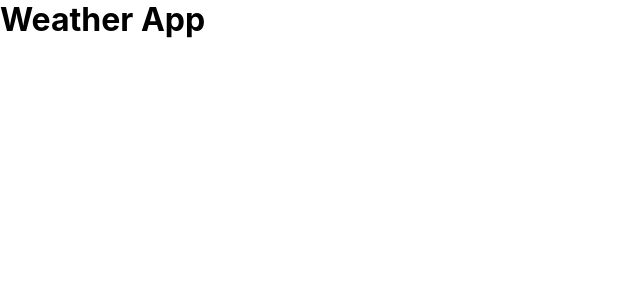
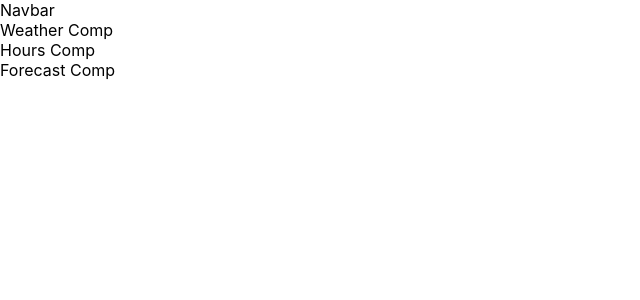
Before and after one commit to itsakhilrana/Weather-App, a React (Create React App) app: page / in a window 1280 px wide. Shown: the top 300 px of the page, without its empty margins (0-640 px from the left). Built offline with nearby package versions, Linux system fonts and the light colour scheme.

Commit message:
Added all core Components of App

```diff
--- a/package.json
+++ b/package.json
@@ -8,6 +8,7 @@
     "@testing-library/user-event": "^12.8.3",
     "react": "^17.0.2",
     "react-dom": "^17.0.2",
+    "react-router-dom": "^5.3.0",
     "react-scripts": "4.0.3",
     "web-vitals": "^1.1.2"
   },
--- a/src/App.js
+++ b/src/App.js
@@ -1,9 +1,26 @@
+import React from 'react'
 import './App.css'
+import { BrowserRouter as Router, Switch, Route } from 'react-router-dom'
+
+//Components
+import NavbarComp from './components/NavbarComp'
+
+//Screens
+import HomeScreen from './screens/HomeScreen'
+import FourOFourScreen from './screens/FourOFourScreen'
 
 function App() {
   return (
     <div className="App">
-     <h1>Weather App</h1>
+      <Router>
+        <NavbarComp />
+        <Switch>
+
+          <Route exact path="/" component={HomeScreen} />
+          <Route component={FourOFourScreen} />
+
+        </Switch>
+      </Router>
     </div>
   )
 }
--- /dev/null
+++ b/src/components/ForecastComp.js
@@ -0,0 +1,11 @@
+import React from 'react'
+
+const ForecastComp = () => {
+    return (
+        <div>
+            Forecast Comp
+        </div>
+    )
+}
+
+export default ForecastComp
--- /dev/null
+++ b/src/components/HoursComp.js
@@ -0,0 +1,13 @@
+import React from 'react'
+
+
+
+const HoursComp = () => {
+    return (
+        <div>
+            Hours Comp
+        </div>
+    )
+}
+
+export default HoursComp
--- /dev/null
+++ b/src/components/NavbarComp.js
@@ -0,0 +1,11 @@
+import React from 'react'
+
+const NavbarComp = () => {
+    return (
+        <div>
+            Navbar
+        </div>
+    )
+}
+
+export default NavbarComp
--- /dev/null
+++ b/src/components/WeatherComp.js
@@ -0,0 +1,11 @@
+import React from 'react'
+
+const WeatherComp = () => {
+    return (
+        <div>
+            Weather Comp
+        </div>
+    )
+}
+
+export default WeatherComp
--- /dev/null
+++ b/src/screens/FourOFourScreen.js
@@ -0,0 +1,11 @@
+import React from 'react'
+
+const FourOFourScreen = () => {
+    return (
+        <div>
+            404 Screen
+        </div>
+    )
+}
+
+export default FourOFourScreen
--- /dev/null
+++ b/src/screens/HomeScreen.js
@@ -0,0 +1,18 @@
+import React from 'react'
+
+//Components
+import WeatherComp from '../components/WeatherComp'
+import HoursComp from '../components/HoursComp'
+import ForecastComp from '../components/ForecastComp'
+
+const HomeScreen = () => {
+    return (
+        <div>
+            <WeatherComp/>
+            <HoursComp/>
+            <ForecastComp/>
+        </div>
+    )
+}
+
+export default HomeScreen
```
Also changed, not shown: 1 other file (tests, documents, lock files or other folders).
